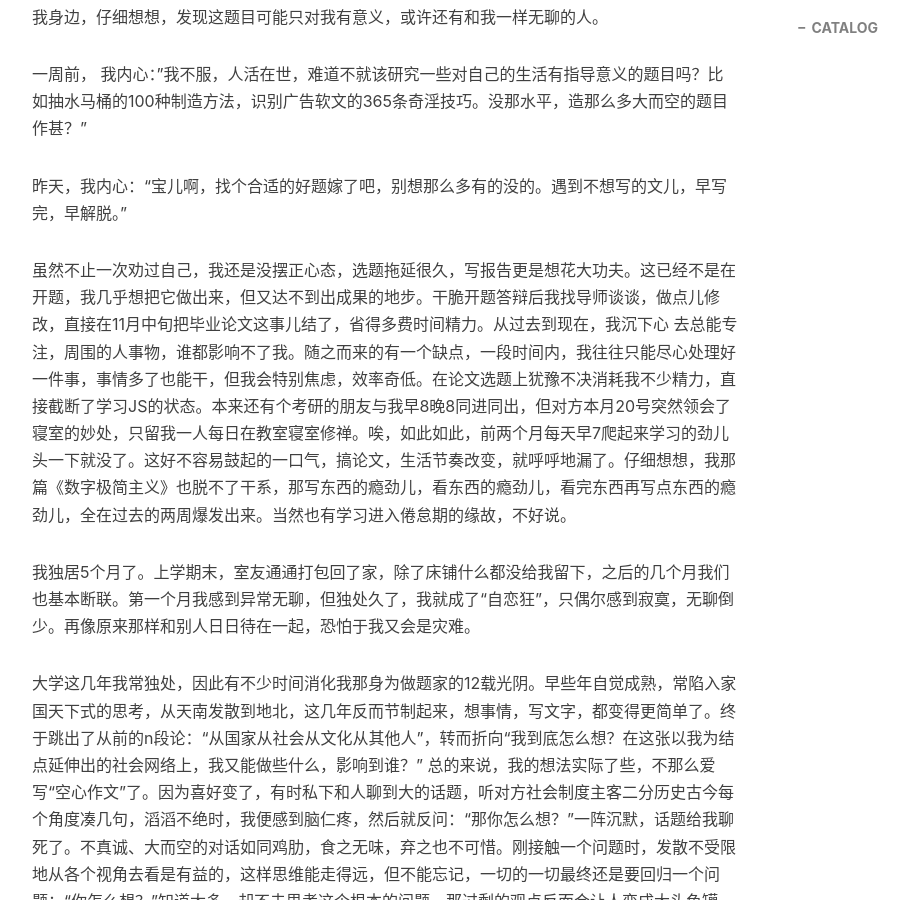
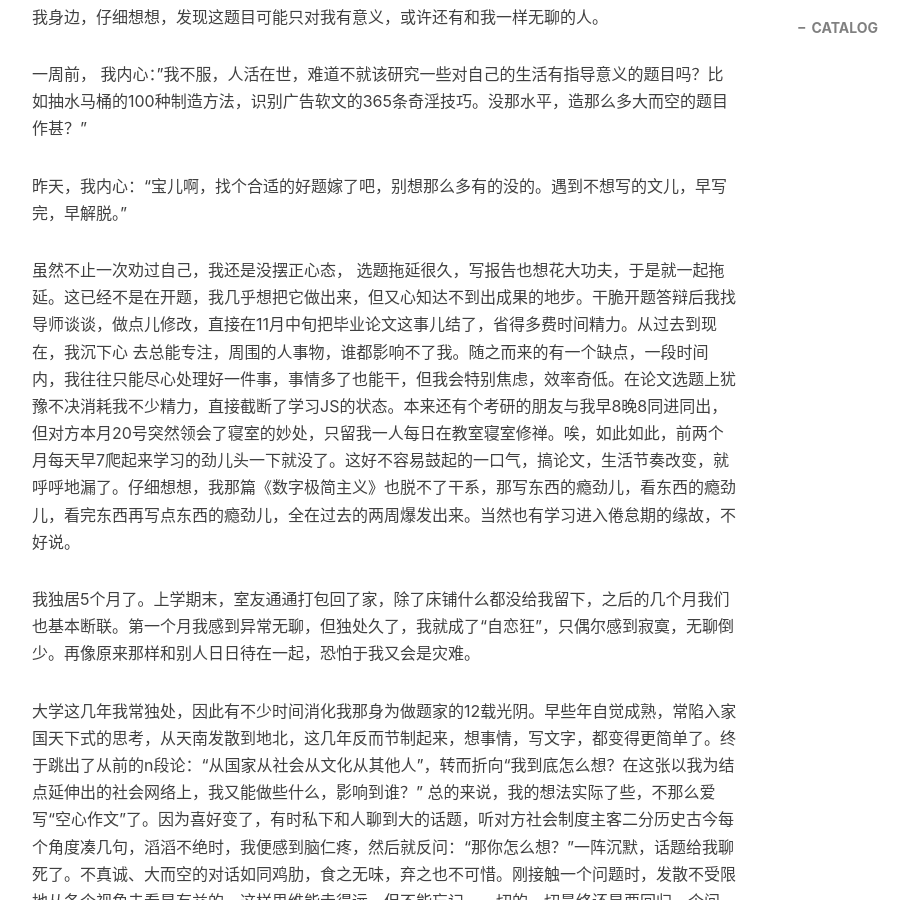
Before and after one commit to elvinhtmc/my-own-space, a Jekyll site: the page built from _posts/2021-11-29-拖延漫谈.md, in a window 1280 px wide and 900 px high, scrolled down 723 px. Shown: the whole window, without its empty margins (233-1142 px from the left). Built offline with Jekyll 4.4.1, drawn with Linux system fonts in a browser that asks for light colours; nearby versions of some CDN libraries; comment, search, counter and statistics services are not loaded.

Commit message:
Update 2021-11-29-拖延漫谈.md

```diff
--- a/_posts/2021-11-29-拖延漫谈.md
+++ b/_posts/2021-11-29-拖延漫谈.md
@@ -17,7 +17,7 @@
 
 昨天，我内心：“宝儿啊，找个合适的好题嫁了吧，别想那么多有的没的。遇到不想写的文儿，早写完，早解脱。”
 
-虽然不止一次劝过自己，我还是没摆正心态，选题拖延很久，写报告更是想花大功夫。这已经不是在开题，我几乎想把它做出来，但又达不到出成果的地步。干脆开题答辩后我找导师谈谈，做点儿修改，直接在11月中旬把毕业论文这事儿结了，省得多费时间精力。从过去到现在，我沉下心  去总能专注，周围的人事物，谁都影响不了我。随之而来的有一个缺点，一段时间内，我往往只能尽心处理好一件事，事情多了也能干，但我会特别焦虑，效率奇低。在论文选题上犹豫不决消耗我不少精力，直接截断了学习JS的状态。本来还有个考研的朋友与我早8晚8同进同出，但对方本月20号突然领会了寝室的妙处，只留我一人每日在教室寝室修禅。唉，如此如此，前两个月每天早7爬起来学习的劲儿头一下就没了。这好不容易鼓起的一口气，搞论文，生活节奏改变，就呼呼地漏了。仔细想想，我那篇《数字极简主义》也脱不了干系，那写东西的瘾劲儿，看东西的瘾劲儿，看完东西再写点东西的瘾劲儿，全在过去的两周爆发出来。当然也有学习进入倦怠期的缘故，不好说。
+虽然不止一次劝过自己，我还是没摆正心态， 选题拖延很久，写报告也想花大功夫，于是就一起拖延。这已经不是在开题，我几乎想把它做出来，但又心知达不到出成果的地步。干脆开题答辩后我找导师谈谈，做点儿修改，直接在11月中旬把毕业论文这事儿结了，省得多费时间精力。从过去到现在，我沉下心  去总能专注，周围的人事物，谁都影响不了我。随之而来的有一个缺点，一段时间内，我往往只能尽心处理好一件事，事情多了也能干，但我会特别焦虑，效率奇低。在论文选题上犹豫不决消耗我不少精力，直接截断了学习JS的状态。本来还有个考研的朋友与我早8晚8同进同出，但对方本月20号突然领会了寝室的妙处，只留我一人每日在教室寝室修禅。唉，如此如此，前两个月每天早7爬起来学习的劲儿头一下就没了。这好不容易鼓起的一口气，搞论文，生活节奏改变，就呼呼地漏了。仔细想想，我那篇《数字极简主义》也脱不了干系，那写东西的瘾劲儿，看东西的瘾劲儿，看完东西再写点东西的瘾劲儿，全在过去的两周爆发出来。当然也有学习进入倦怠期的缘故，不好说。
 
 我独居5个月了。上学期末，室友通通打包回了家，除了床铺什么都没给我留下，之后的几个月我们也基本断联。第一个月我感到异常无聊，但独处久了，我就成了“自恋狂”，只偶尔感到寂寞，无聊倒少。再像原来那样和别人日日待在一起，恐怕于我又会是灾难。
 
```
